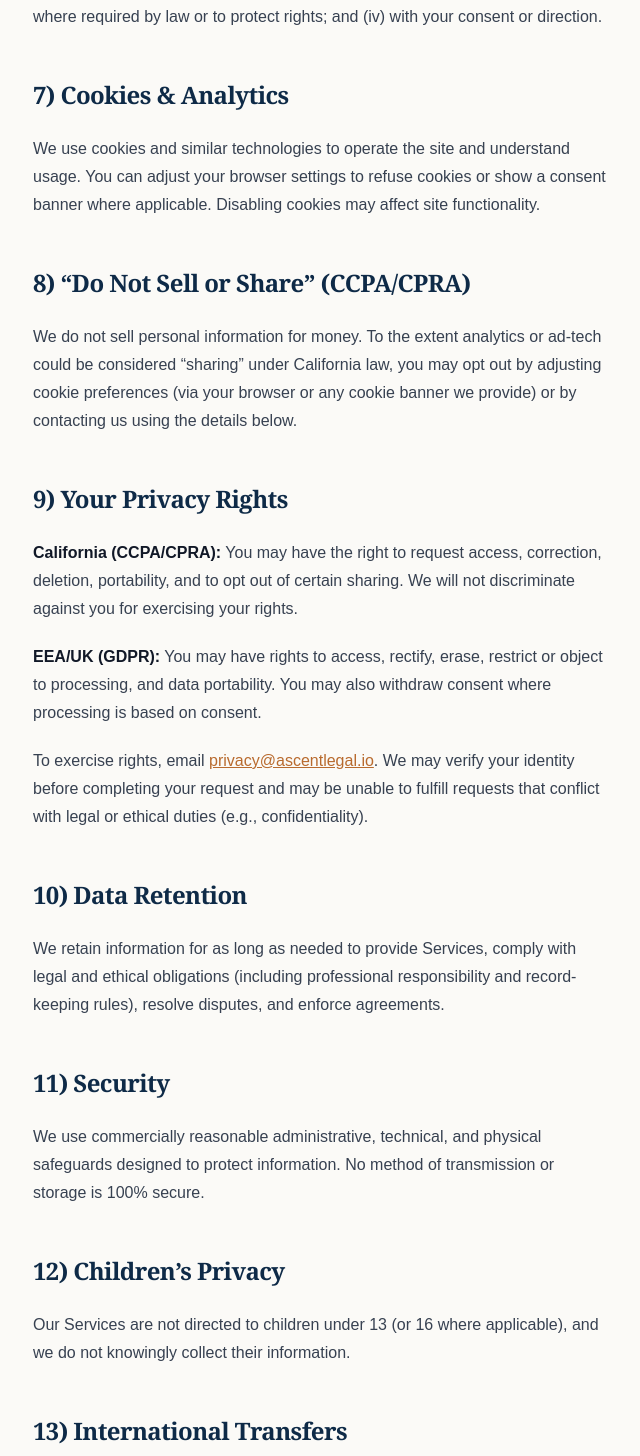
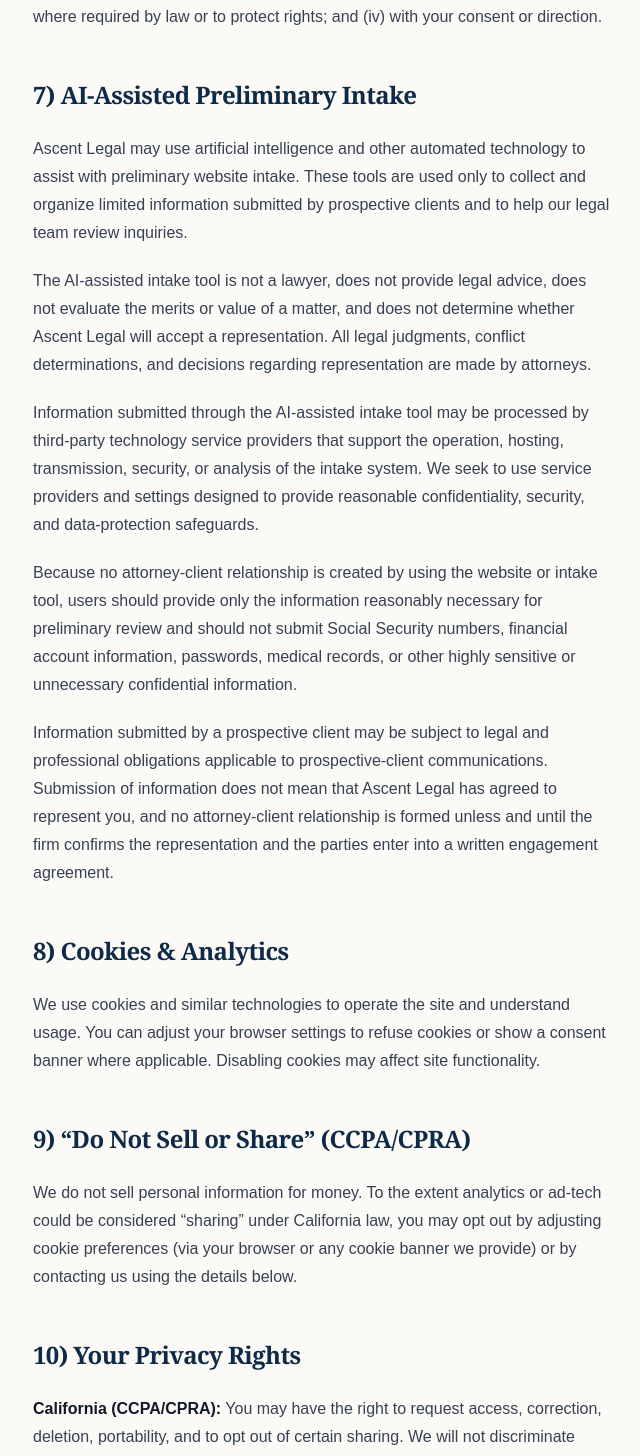
Before and after one commit to ajdreams17/Ascentlegal, a Next.js app: page /privacy in a window 1280 px wide. Shown: the part 1840-3296 px from the top of the page, without its empty margins (247-887 px from the left). Built offline with nearby package versions, Linux system fonts and the light colour scheme.

Commit message:
Update page.jsx

```diff
--- a/app/privacy/page.jsx
+++ b/app/privacy/page.jsx
@@ -86,14 +86,56 @@
           rights; and (iv) with your consent or direction.
         </p>
 
-        <h2>7) Cookies &amp; Analytics</h2>
+        <h2>7) AI-Assisted Preliminary Intake</h2>
+
+<p>
+  Ascent Legal may use artificial intelligence and other automated technology
+  to assist with preliminary website intake. These tools are used only to
+  collect and organize limited information submitted by prospective clients
+  and to help our legal team review inquiries.
+</p>
+
+<p>
+  The AI-assisted intake tool is not a lawyer, does not provide legal advice,
+  does not evaluate the merits or value of a matter, and does not determine
+  whether Ascent Legal will accept a representation. All legal judgments,
+  conflict determinations, and decisions regarding representation are made by
+  attorneys.
+</p>
+
+<p>
+  Information submitted through the AI-assisted intake tool may be processed
+  by third-party technology service providers that support the operation,
+  hosting, transmission, security, or analysis of the intake system. We seek
+  to use service providers and settings designed to provide reasonable
+  confidentiality, security, and data-protection safeguards.
+</p>
+
+<p>
+  Because no attorney-client relationship is created by using the website or
+  intake tool, users should provide only the information reasonably necessary
+  for preliminary review and should not submit Social Security numbers,
+  financial account information, passwords, medical records, or other highly
+  sensitive or unnecessary confidential information.
+</p>
+
+<p>
+  Information submitted by a prospective client may be subject to legal and
+  professional obligations applicable to prospective-client communications.
+  Submission of information does not mean that Ascent Legal has agreed to
+  represent you, and no attorney-client relationship is formed unless and
+  until the firm confirms the representation and the parties enter into a
+  written engagement agreement.
+</p>
+
+        <h2>8) Cookies &amp; Analytics</h2>
         <p>
           We use cookies and similar technologies to operate the site and understand usage. You can
           adjust your browser settings to refuse cookies or show a consent banner where applicable.
           Disabling cookies may affect site functionality.
         </p>
 
-        <h2>8) “Do Not Sell or Share” (CCPA/CPRA)</h2>
+        <h2>9) “Do Not Sell or Share” (CCPA/CPRA)</h2>
         <p>
           We do not sell personal information for money. To the extent analytics or ad-tech could be
           considered “sharing” under California law, you may opt out by adjusting cookie preferences
@@ -101,7 +143,7 @@
           below.
         </p>
 
-        <h2>9) Your Privacy Rights</h2>
+        <h2>10) Your Privacy Rights</h2>
         <p><strong>California (CCPA/CPRA):</strong> You may have the right to request access, correction, deletion,
           portability, and to opt out of certain sharing. We will not discriminate against you for
           exercising your rights.</p>
@@ -115,45 +157,45 @@
           with legal or ethical duties (e.g., confidentiality).
         </p>
 
-        <h2>10) Data Retention</h2>
+        <h2>11) Data Retention</h2>
         <p>
           We retain information for as long as needed to provide Services, comply with legal and
           ethical obligations (including professional responsibility and record-keeping rules),
           resolve disputes, and enforce agreements.
         </p>
 
-        <h2>11) Security</h2>
+        <h2>12) Security</h2>
         <p>
           We use commercially reasonable administrative, technical, and physical safeguards designed
           to protect information. No method of transmission or storage is 100% secure.
         </p>
 
-        <h2>12) Children’s Privacy</h2>
+        <h2>13) Children’s Privacy</h2>
         <p>
           Our Services are not directed to children under 13 (or 16 where applicable), and we do not
           knowingly collect their information.
         </p>
 
-        <h2>13) International Transfers</h2>
+        <h2>14) International Transfers</h2>
         <p>
           If you access the site from outside the United States, you understand your information may
           be processed in the U.S., which may have different data protection laws than your
           jurisdiction.
         </p>
 
-        <h2>14) Third-Party Links</h2>
+        <h2>15) Third-Party Links</h2>
         <p>
           Our site may link to third-party sites. We are not responsible for their content or
           privacy practices. Review their policies before providing information.
         </p>
 
-        <h2>15) Changes to This Policy</h2>
+        <h2>16) Changes to This Policy</h2>
         <p>
           We may update this Policy from time to time. Changes are effective when posted with an
           updated effective date at the top of this page.
         </p>
 
-        <h2>16) Contact Us</h2>
+        <h2>17) Contact Us</h2>
         <address className="not-italic">
           <div>Ascent Legal A.P.L.C</div>
           <div>3780 Kilroy Airport Way, Suite 200</div>
```
